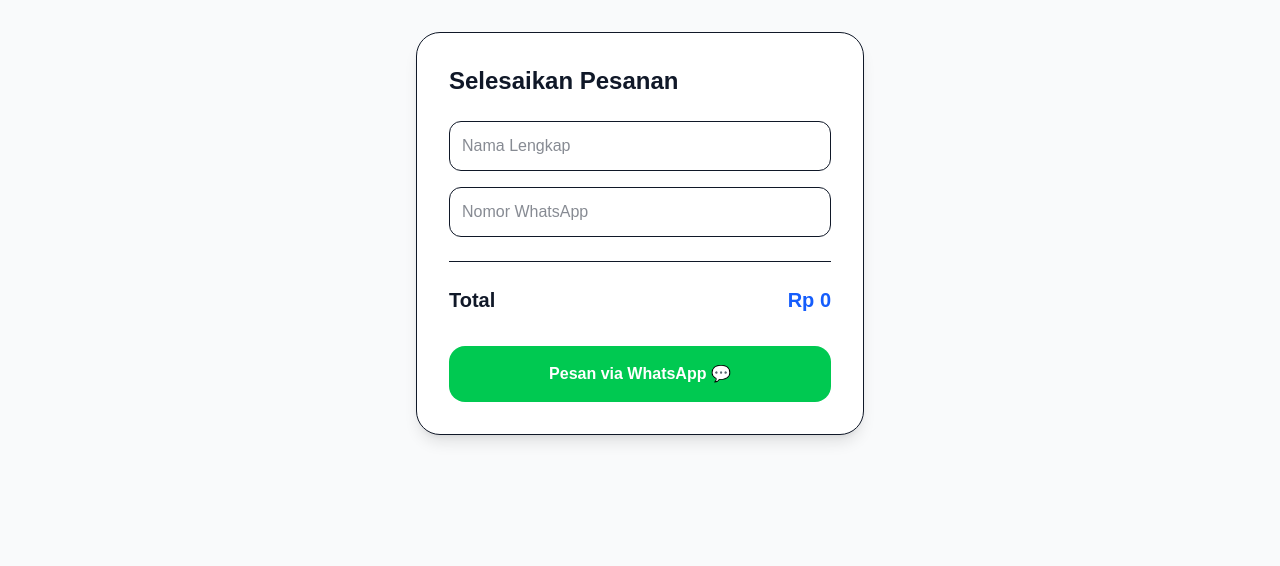
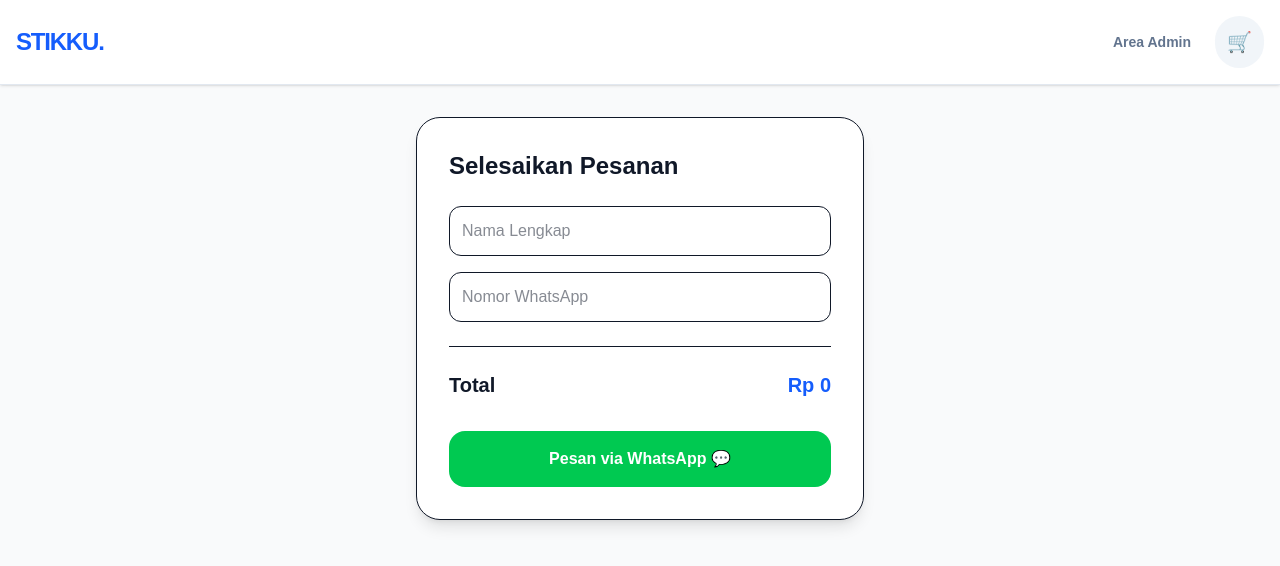
Before and after one commit to endarnurk-lab/stikku-frontend, a Next.js app: page /checkout in a window 1280 px wide. Shown: the top 566 px of the page. Built offline with nearby package versions, Linux system fonts and the light colour scheme.

Commit message:
Fitur: Menambahkan Keranjang Belanja dan Navbar.

```diff
--- a/src/app/layout.tsx
+++ b/src/app/layout.tsx
@@ -1,11 +1,24 @@
-import { CartProvider } from "../context/CartContext";
-import "./globals.css"; // INI WAJIB ADA agar desainnya muncul!
+import type { Metadata } from 'next';
+import './globals.css';
+import { CartProvider } from '../context/CartContext';
+import Navbar from '../components/Navbar';
 
-export default function RootLayout({ children }: { children: React.ReactNode }) {
+export const metadata: Metadata = {
+  title: 'Stikku - Toko Stiker Premium',
+  description: 'Temukan stiker keren untuk melengkapi gayamu.',
+};
+
+export default function RootLayout({
+  children,
+}: {
+  children: React.ReactNode;
+}) {
   return (
     <html lang="id">
-      <body>
+      <body className="bg-slate-50 text-slate-900">
+        {/* Membungkus seluruh web dengan "Memori Keranjang" */}
         <CartProvider>
+          <Navbar />
           {children}
         </CartProvider>
       </body>
--- a/src/app/page.tsx
+++ b/src/app/page.tsx
@@ -1,7 +1,8 @@
 "use client";
 
 import { useState, useEffect } from 'react';
-import { supabase } from './lib/supabase'; // Jika merah, ganti jadi '@/lib/supabase'
+import { supabase } from './lib/supabase';
+import { useCart } from '../context/CartContext'; // IMPORT KERANJANG
 
 type ProductType = {
   id: string;
@@ -16,30 +17,20 @@
   const [products, setProducts] = useState<ProductType[]>([]);
   const [loading, setLoading] = useState(true);
 
-  // Ambil data produk saat website pertama kali dibuka
+  // PANGGIL FUNGSI TAMBAH KE KERANJANG
+  const { addToCart } = useCart();
+
   useEffect(() => {
     async function fetchProducts() {
-      const { data, error } = await supabase
-        .from('products')
-        .select('*')
-        .order('id', { ascending: false }); // Menampilkan yang paling baru di atas
-
-      if (!error && data) {
-        setProducts(data as ProductType[]);
-      }
+      const { data, error } = await supabase.from('products').select('*').order('id', { ascending: false });
+      if (!error && data) setProducts(data as ProductType[]);
       setLoading(false);
     }
-
     fetchProducts();
   }, []);
 
-  const handleAddToCart = (productName: string) => {
-    alert(`Yeay! ${productName} siap masuk keranjang (Fitur Keranjang akan kita buat di tahap selanjutnya!)`);
-  };
-
   return (
     <main className="min-h-screen bg-slate-50">
-      {/* HERO SECTION (Bagian Atas) */}
       <div className="bg-blue-600 text-white py-16 px-4 text-center">
         <h1 className="text-4xl md:text-5xl font-black mb-4">Selamat Datang di Stikku! ✨</h1>
         <p className="text-lg md:text-xl text-blue-100 max-w-2xl mx-auto">
@@ -47,60 +38,38 @@
         </p>
       </div>
 
-      {/* ETALASE PRODUK */}
       <div className="max-w-7xl mx-auto px-4 py-12">
-        <div className="flex justify-between items-end mb-8">
-          <h2 className="text-2xl md:text-3xl font-bold text-slate-800">Koleksi Terbaru 🚀</h2>
-        </div>
+        <h2 className="text-2xl md:text-3xl font-bold text-slate-800 mb-8">Koleksi Terbaru 🚀</h2>
 
-        {/* JIKA SEDANG LOADING */}
         {loading ? (
-          <div className="flex justify-center items-center h-40">
-            <p className="text-slate-500 font-medium animate-pulse">Memuat stiker keren...</p>
-          </div>
+          <div className="flex justify-center h-40"><p className="text-slate-500 font-medium animate-pulse">Memuat stiker keren...</p></div>
         ) : products.length === 0 ? (
-          /* JIKA BELUM ADA PRODUK */
           <div className="text-center bg-white p-12 rounded-2xl border border-slate-200">
-            <div className="text-5xl mb-4">🛒</div>
             <h3 className="text-xl font-bold text-slate-700">Belum ada stiker</h3>
-            <p className="text-slate-500">Pemilik toko belum mengunggah stiker apa pun.</p>
           </div>
         ) : (
-          /* GRID PRODUK */
           <div className="grid grid-cols-1 sm:grid-cols-2 md:grid-cols-3 lg:grid-cols-4 gap-6">
             {products.map((product) => (
               <div key={product.id} className="bg-white rounded-2xl shadow-sm border border-slate-200 overflow-hidden hover:shadow-xl transition-all group flex flex-col">
-                {/* Gambar Produk */}
                 <div className="aspect-square bg-slate-100 overflow-hidden relative">
                   {product.image_url ? (
                     // eslint-disable-next-line @next/next/no-img-element
-                    <img
-                      src={product.image_url}
-                      alt={product.name}
-                      className="w-full h-full object-cover group-hover:scale-105 transition-transform duration-300"
-                    />
+                    <img src={product.image_url} alt={product.name} className="w-full h-full object-cover group-hover:scale-105 transition-transform duration-300"/>
                   ) : (
                     <div className="w-full h-full flex items-center justify-center text-slate-400">No Image</div>
                   )}
-                  {/* Badge Kategori */}
-                  <span className="absolute top-3 right-3 bg-white/90 backdrop-blur text-blue-700 text-xs font-bold px-3 py-1 rounded-full shadow-sm">
-                    {product.category}
-                  </span>
                 </div>
 
-                {/* Detail Produk */}
                 <div className="p-5 flex flex-col flex-grow">
                   <h3 className="font-bold text-lg text-slate-800 mb-1 line-clamp-1">{product.name}</h3>
-                  <p className="text-sm text-slate-500 mb-4 line-clamp-2 flex-grow">
-                    {product.description || "Stiker premium berkualitas tinggi."}
-                  </p>
+                  <p className="text-sm text-slate-500 mb-4 line-clamp-2 flex-grow">{product.description || "Stiker premium berkualitas tinggi."}</p>
 
                   <div className="flex items-center justify-between mt-auto">
-                    <span className="text-lg font-black text-blue-600">
-                      Rp {product.price.toLocaleString('id-ID')}
-                    </span>
+                    <span className="text-lg font-black text-blue-600">Rp {product.price.toLocaleString('id-ID')}</span>
+
+                    {/* TOMBOL BELI AKTIF */}
                     <button
-                      onClick={() => handleAddToCart(product.name)}
+                      onClick={() => addToCart(product)}
                       className="bg-slate-900 hover:bg-blue-600 text-white w-10 h-10 rounded-full flex items-center justify-center transition-colors shadow-md"
                       title="Tambah ke Keranjang"
                     >
--- /dev/null
+++ b/src/components/Navbar.tsx
@@ -0,0 +1,34 @@
+"use client";
+import Link from 'next/link';
+import { useCart } from '../context/CartContext';
+
+export default function Navbar() {
+  const { totalItems } = useCart();
+
+  return (
+    <nav className="bg-white border-b border-slate-200 sticky top-0 z-50 shadow-sm">
+      <div className="max-w-7xl mx-auto px-4 py-4 flex justify-between items-center">
+        {/* Logo Toko */}
+        <Link href="/" className="text-2xl font-black text-blue-600 tracking-tighter hover:scale-105 transition-transform">
+          STIKKU.
+        </Link>
+
+        <div className="flex items-center gap-6">
+          <Link href="/admin" className="text-sm font-semibold text-slate-500 hover:text-blue-600 transition-colors">
+            Area Admin
+          </Link>
+
+          {/* Ikon Keranjang */}
+          <button className="relative bg-slate-100 p-3 rounded-full hover:bg-slate-200 transition-all cursor-pointer">
+            <span className="text-xl">🛒</span>
+            {totalItems > 0 && (
+              <span className="absolute -top-1 -right-1 bg-rose-500 text-white text-[11px] font-black w-5 h-5 flex items-center justify-center rounded-full border-2 border-white animate-bounce">
+                {totalItems}
+              </span>
+            )}
+          </button>
+        </div>
+      </div>
+    </nav>
+  );
+}
--- a/src/context/CartContext.tsx
+++ b/src/context/CartContext.tsx
@@ -1,25 +1,38 @@
 "use client";
-import { createContext, useContext, useState, ReactNode } from 'react';
+import { createContext, useContext, useState } from 'react';
 
-type CartItem = { id: string; name: string; price: number; qty: number; };
+// Tipe data untuk produk di keranjang
+type Product = { id: string; name: string; price: number; image_url: string };
+type CartItem = Product & { quantity: number };
+
 type CartContextType = {
   cart: CartItem[];
-  addToCart: (item: CartItem) => void;
+  addToCart: (product: Product) => void;
   totalItems: number;
 };
 
+// Membuat wadah penyimpanan
 const CartContext = createContext<CartContextType | undefined>(undefined);
 
-export function CartProvider({ children }: { children: ReactNode }) {
+// Wadah Utama yang akan membungkus aplikasi
+export function CartProvider({ children }: { children: React.ReactNode }) {
   const [cart, setCart] = useState<CartItem[]>([]);
-  const addToCart = (product: CartItem) => {
+
+  // Fungsi menambah barang
+  const addToCart = (product: Product) => {
     setCart((prev) => {
       const existing = prev.find((item) => item.id === product.id);
-      if (existing) return prev.map((item) => item.id === product.id ? { ...item, qty: item.qty + 1 } : item);
-      return [...prev, { ...product, qty: 1 }];
+      if (existing) {
+        return prev.map((item) => item.id === product.id ? { ...item, quantity: item.quantity + 1 } : item);
+      }
+      return [...prev, { ...product, quantity: 1 }];
     });
+    alert(`🛒 Berhasil menambahkan ${product.name} ke keranjang!`);
   };
-  const totalItems = cart.reduce((sum, item) => sum + item.qty, 0);
+
+  // Menghitung total barang di ikon keranjang
+  const totalItems = cart.reduce((sum, item) => sum + item.quantity, 0);
+
   return (
     <CartContext.Provider value={{ cart, addToCart, totalItems }}>
       {children}
@@ -27,8 +40,9 @@
   );
 }
 
-export function useCart() {
+// Alat bantu untuk memanggil keranjang
+export const useCart = () => {
   const context = useContext(CartContext);
-  if (!context) throw new Error('CartProvider belum membungkus aplikasi!');
+  if (!context) throw new Error("Gunakan useCart di dalam CartProvider");
   return context;
-}
+};
```
